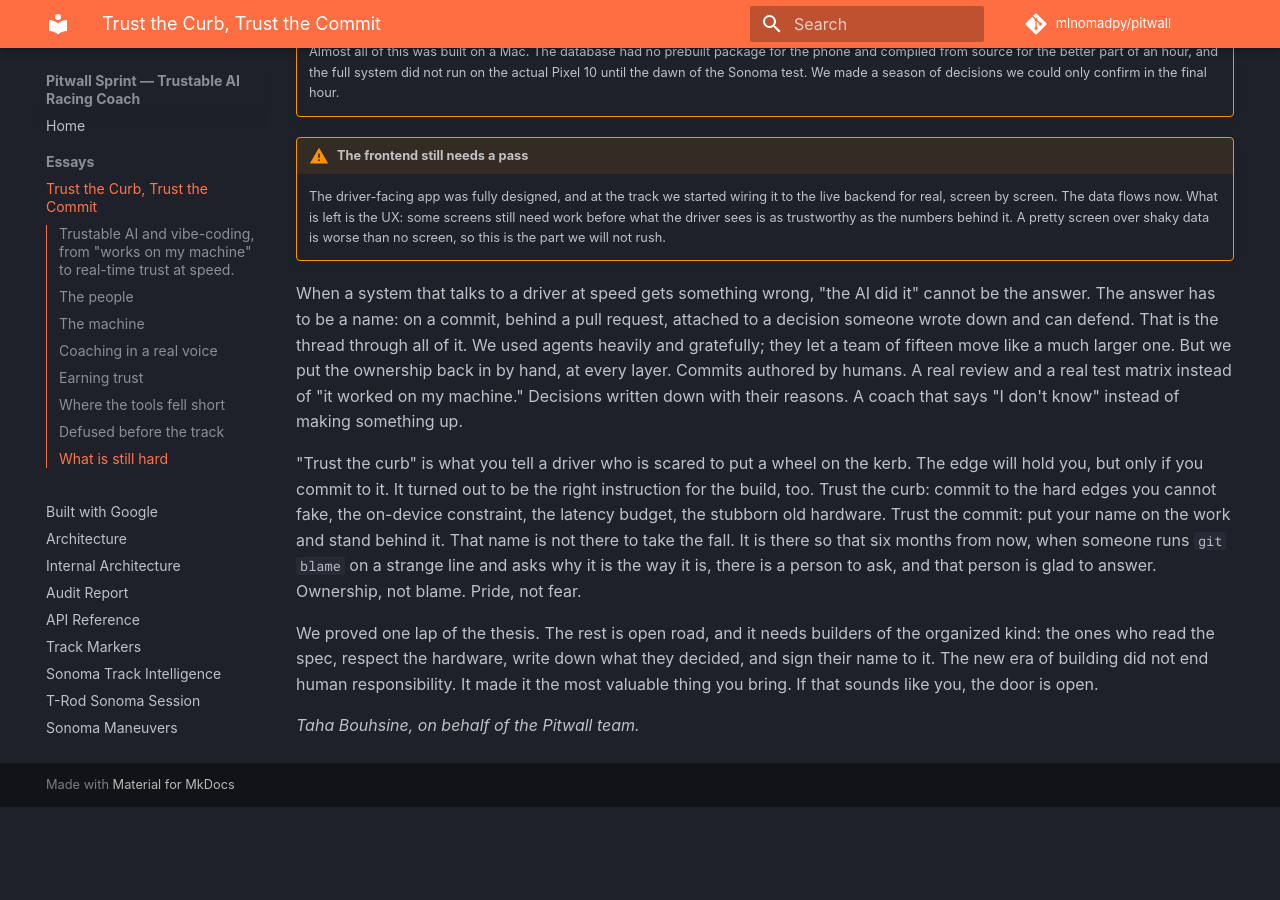
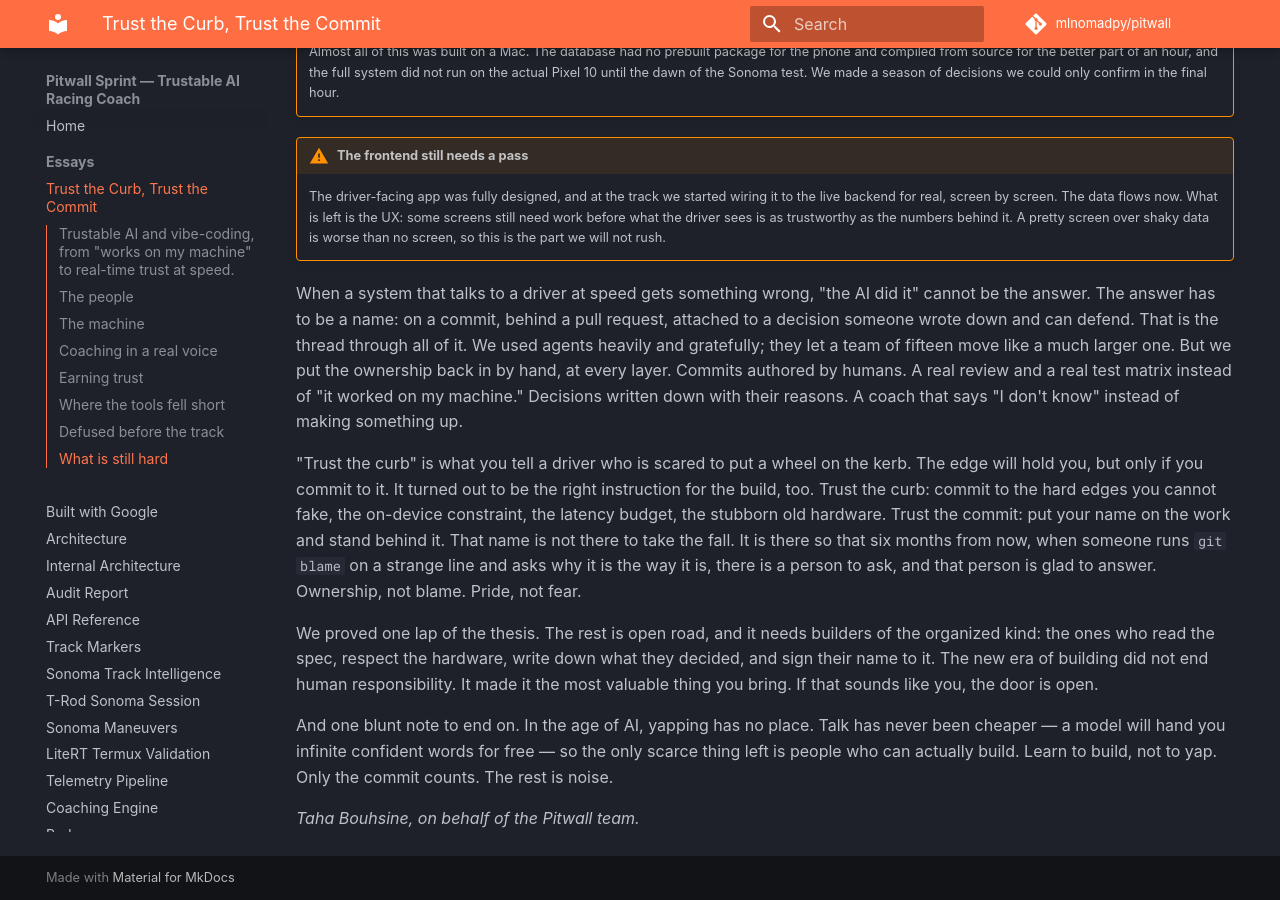
Before and after one commit to mlnomadpy/trustable-ai-superapp, an MkDocs documentation site: the page built from docs/essays/trusted-at-130mph.md, in a window 1280 px wide and 900 px high, scrolled down 11860 px. Built offline with MkDocs 1.6.1 and Material for MkDocs 9.7.7, drawn with Linux system fonts in a browser that asks for light colours; some web fonts are replaced; comment, search, counter and statistics services are not loaded; before the commit the page ends 12667 px from its top, so only the background shows below that.

Commit message:
docs(essay): add closing remark — build, don't yap; only the commit counts
Co-Authored-By: Claude Opus 4.8 <noreply@anthropic.com>

```diff
--- a/docs/essays/trusted-at-130mph.md
+++ b/docs/essays/trusted-at-130mph.md
@@ -282,4 +282,6 @@ When a system that talks to a driver at speed gets something wrong, "the AI did
 
 We proved one lap of the thesis. The rest is open road, and it needs builders of the organized kind: the ones who read the spec, respect the hardware, write down what they decided, and sign their name to it. The new era of building did not end human responsibility. It made it the most valuable thing you bring. If that sounds like you, the door is open.
 
+And one blunt note to end on. In the age of AI, yapping has no place. Talk has never been cheaper — a model will hand you infinite confident words for free — so the only scarce thing left is people who can actually build. Learn to build, not to yap. Only the commit counts. The rest is noise.
+
 *Taha Bouhsine, on behalf of the Pitwall team.*
```
